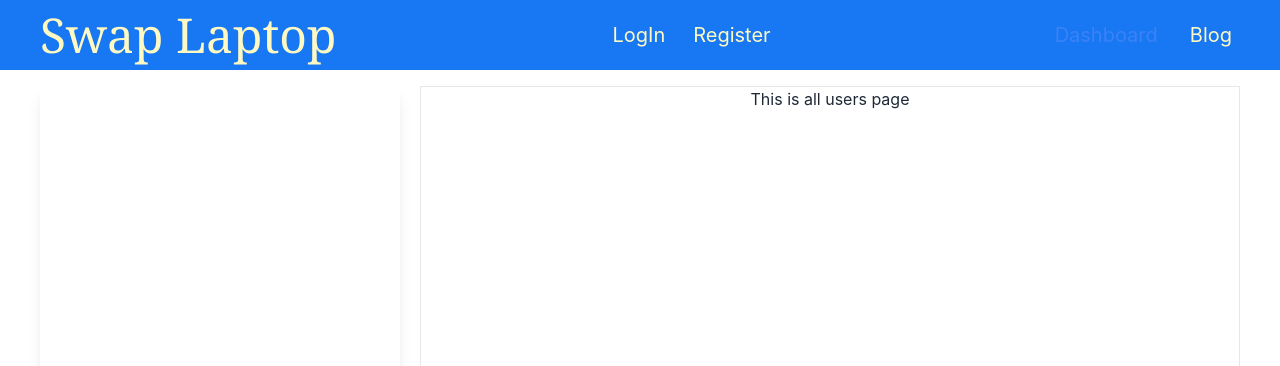
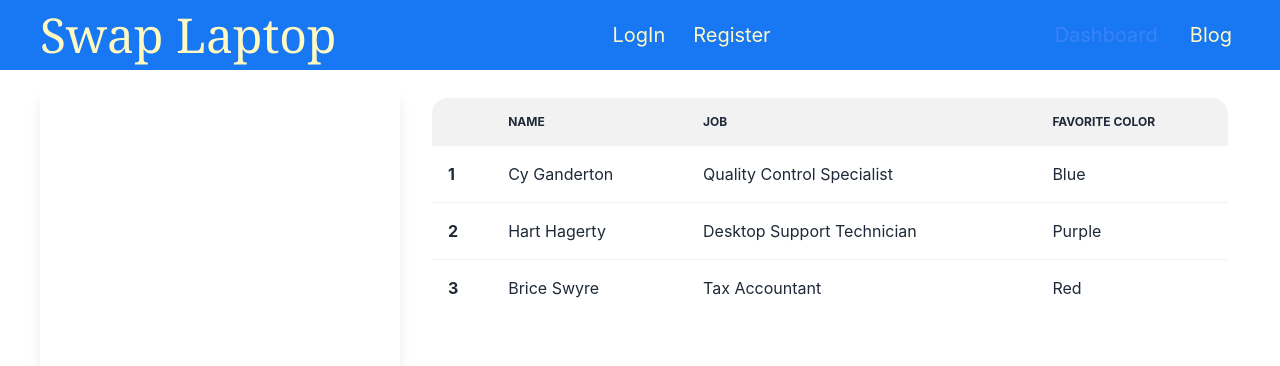
Before and after one commit to arifulislam38/buy-sell-client, a React (Create React App) app: page /dashboard/allusers in a window 1280 px wide. Shown: the top 366 px of the page. Built offline with nearby package versions, Linux system fonts and the light colour scheme; no server answers.

Commit message:
dashboard all route added

```diff
--- a/src/Pages/AllUsers/AllUsers.js
+++ b/src/Pages/AllUsers/AllUsers.js
@@ -2,9 +2,44 @@ import React from 'react';
 
 const AllUsers = () => {
     return (
-        <div className='border flex-1'>
-            This is all users page
-        </div>
+
+            <div className="overflow-x-autocborder flex-1 p-3">
+                <table className="table w-full">
+
+                    <thead>
+                    <tr>
+                        <th></th>
+                        <th>Name</th>
+                        <th>Job</th>
+                        <th>Favorite Color</th>
+                    </tr>
+                    </thead>
+                    <tbody>
+
+                    <tr>
+                        <th>1</th>
+                        <td>Cy Ganderton</td>
+                        <td>Quality Control Specialist</td>
+                        <td>Blue</td>
+                    </tr>
+
+                    <tr className="hover">
+                        <th>2</th>
+                        <td>Hart Hagerty</td>
+                        <td>Desktop Support Technician</td>
+                        <td>Purple</td>
+                    </tr>
+
+                    <tr>
+                        <th>3</th>
+                        <td>Brice Swyre</td>
+                        <td>Tax Accountant</td>
+                        <td>Red</td>
+                    </tr>
+                    </tbody>
+                </table>
+            </div>
+
     );
 };
 
--- a/src/Pages/Sidebar/Sidebar.js
+++ b/src/Pages/Sidebar/Sidebar.js
@@ -1,5 +1,6 @@
 import React from 'react';
 import { useContext } from 'react';
+import { Link } from 'react-router-dom';
 import { AuthContext } from '../../AuthContext/AuthProvider';
 
 const Sidebar = () => {
@@ -10,29 +11,29 @@ const Sidebar = () => {
             {
                 isAdmin && accType === ''&&
                 <>
-                    <button className='border rounded p-4 w-full bg-blue-300 hover:bg-blue-500 hover:text-white text-black font-serif text-xl' >All Users</button>
+                    <Link to='/dashboard/allusers'><button className='border rounded p-4 w-full bg-blue-300 hover:bg-blue-500 hover:text-white text-black font-serif text-xl' >All Users</button></Link>
 
-                    <button className='border rounded p-4 w-full bg-blue-300 hover:bg-blue-500 hover:text-white text-black font-serif text-xl' >All Sellers</button>
+                    <Link to='/dashboard/allsellers'><button className='border rounded p-4 w-full bg-blue-300 hover:bg-blue-500 hover:text-white text-black font-serif text-xl' >All Sellers</button></Link>
 
-                    <button className='border rounded p-4 w-full bg-blue-300 hover:bg-blue-500 hover:text-white text-black font-serif text-xl' >All Buyers</button>
+                    <Link to='/dashboard/allbuyers'><button className='border rounded p-4 w-full bg-blue-300 hover:bg-blue-500 hover:text-white text-black font-serif text-xl' >All Buyers</button></Link>
 
-                    <button className='border rounded p-4 w-full bg-blue-300 hover:bg-blue-500 hover:text-white text-black font-serif text-xl' >Reported Products</button>
+                    <Link to='/dashboard/reportproduct'><button className='border rounded p-4 w-full bg-blue-300 hover:bg-blue-500 hover:text-white text-black font-serif text-xl' >Reported Products</button></Link>
                 </>
             }
             {
                 accType === 'Buyer'&&
                 <>
-                    <button className='border rounded p-4 w-full bg-blue-300 hover:bg-blue-500 hover:text-white text-black font-serif text-xl' >My Orders</button>
+                    <Link to='/dashboard/myorders'><button className='border rounded p-4 w-full bg-blue-300 hover:bg-blue-500 hover:text-white text-black font-serif text-xl' >My Orders</button></Link>
                 </>
             }
             {
                 accType === "Seller" &&
                 <>
-                    <button className='border rounded p-4 w-full bg-blue-300 hover:bg-blue-500 hover:text-white text-black font-serif text-xl' >My Products</button>
+                    <Link to='/dashboard/myproducts'><button className='border rounded p-4 w-full bg-blue-300 hover:bg-blue-500 hover:text-white text-black font-serif text-xl' >My Products</button></Link>
 
-                    <button className='border rounded p-4 w-full bg-blue-300 hover:bg-blue-500 hover:text-white text-black font-serif text-xl' >Add Products</button>
+                    <Link to='/dashboard/addproduct'><button className='border rounded p-4 w-full bg-blue-300 hover:bg-blue-500 hover:text-white text-black font-serif text-xl' >Add Products</button></Link>
 
-                    <button className='border rounded p-4 w-full bg-blue-300 hover:bg-blue-500 hover:text-white text-black font-serif text-xl' >My Buyers</button>
+                    <Link to='/dashboard/mybuyers'><button className='border rounded p-4 w-full bg-blue-300 hover:bg-blue-500 hover:text-white text-black font-serif text-xl' >My Buyers</button></Link>
                 </>
             }
         </div>
```
Also changed, not shown: src/Router/Router.js (+28 -0 lines).
